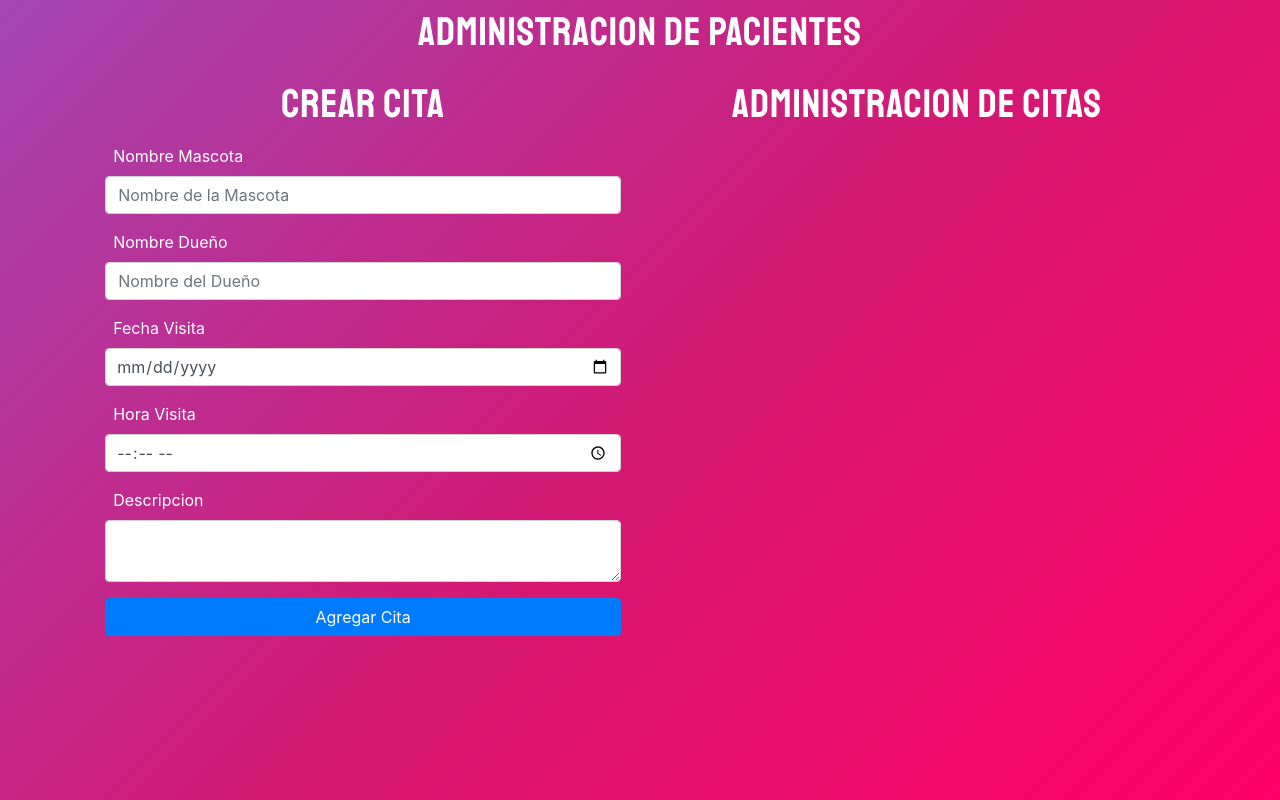
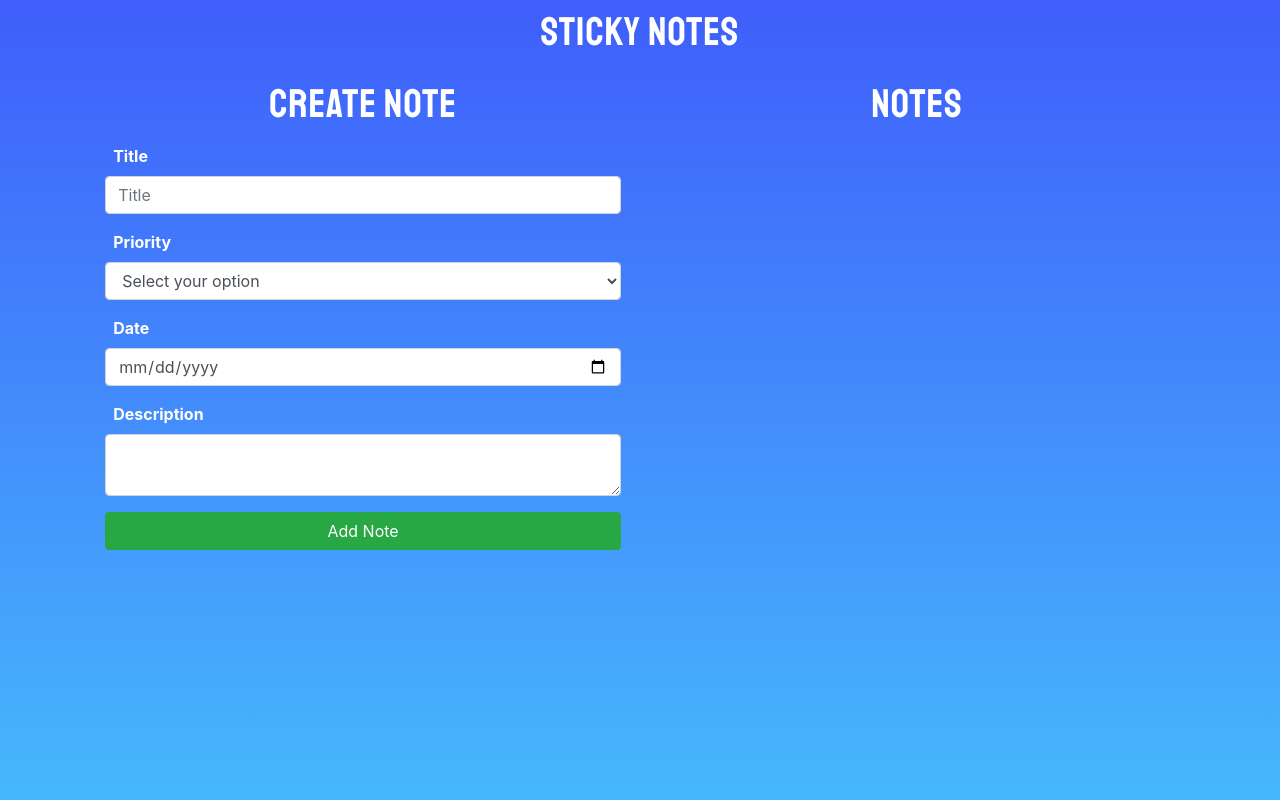
Before and after one commit to Salvador-ON/StickyNotes, a React (Create React App) app: page / in a window 1280 px wide. Built offline with nearby package versions, Linux system fonts and the light colour scheme.

Commit message:
style website

```diff
--- a/src/App.js
+++ b/src/App.js
@@ -32,15 +32,15 @@ function App() {
 
   return (
     <React.Fragment>
-      <h1>Administracion de Pacientes</h1>
-      <div className="conatiner">
+      <h1>Sticky Notes</h1>
+      <div className="conatiner-fluid">
         <div className="row d-flex justify-content-center">
           <div className="col-5 mx-1">
             <Formulario crearCita={CrearCita} />
           </div>
           <div className="col-5 mx-1">
-            <h1>Administracion de citas</h1>
-            <div className="d-flex justify-content-center">
+            <h1>Notes</h1>
+            <div className="">
               {citas.map((cita) => (
                 <Cita key={cita.id} cita={cita} EliminarCita={EliminarCita} />
               ))}
--- a/src/components/Cita.jsx
+++ b/src/components/Cita.jsx
@@ -1,28 +1,59 @@
-import React from 'react';
-import PropTypes from 'prop-types';
+import React from "react";
+import PropTypes from "prop-types";
 
-const Cita = ({cita, EliminarCita}) => {
 
-  const { mascota, dueño, fecha, hora, sintomas, id } = cita;
+const Cita = ({ cita, EliminarCita }) => {
+  const { title, priority, fecha, description, id } = cita;
+
+
+
+  const priorityColor = () => {
+   let colorClass =""
+   console.log(priority);
+    switch (priority) {
+      case "High":
+        colorClass = "card mb-2 mr-2 text-white w-100 bg-danger"
+        break;
+      case "Medium":
+        colorClass = "card mb-2 mr-2 text-white w-100 bg-warning"
+        break;
+      case "Low":
+        colorClass = "card mb-2 mr-2 text-white w-100 bg-success"
+        break;
+      default:
+        colorClass = "card mb-2 mr-2 text-white w-100 bg-secondary"
+        break;
+    }
+    console.log(colorClass);
+    return colorClass;
+  };
+
+  const priorityColorClass = priorityColor();
 
   return (
-    <div className="card mb-2 mr-2" style={{width: "18rem"}}>
+    <div className={priorityColorClass}>
+      <div className="card-header text-capitalize font-weight-bold">
+        {title}
+      </div>
       <div className="card-body">
-        <h5 className="card-title">{mascota}</h5>
-        <h6 className="card-subtitle mb-2 text-muted">{dueño}</h6>
-        <h6 className="card-subtitle mb-2 text-muted"><span className="mr-2" >Fecha:{fecha}</span> <span>Hora:{hora}</span> </h6>
-        <p className="card-text">
-          {sintomas}
-        </p>
-        <button className="btn btn-danger" onClick={()=>EliminarCita(id)}>Eliminar</button>
+        <h6 className="card-subtitle mb-2 text-white">
+          <span className="mr-2 text-white font-weight-bold"><span className="mr-2">Date:</span>{fecha}</span>
+        </h6>
+        <p className="card-text text-white">{description}</p>
+        <button
+          className="btn btn-outline-light w-100"
+          onClick={() => EliminarCita(id)}
+        >
+          Delete
+        </button>
       </div>
     </div>
   );
 };
 
-Cita.propTypes ={
+Cita.propTypes = {
   cita: PropTypes.object.isRequired,
-  EliminarCita: PropTypes.func.isRequired
-}
+  EliminarCita: PropTypes.func.isRequired,
+};
 
 export default Cita;
--- a/src/components/Formulario.jsx
+++ b/src/components/Formulario.jsx
@@ -1,14 +1,13 @@
 import React from "react";
 import "bootstrap/dist/css/bootstrap.css";
-import PropTypes from 'prop-types';
+import PropTypes from "prop-types";
 
 const Formulario = ({ crearCita }) => {
   const [cita, useCita] = React.useState({
-    mascota: "",
-    dueño: "",
+    title: "",
+    priority: "",
     fecha: "",
-    hora: "",
-    sintomas: "",
+    description: "",
   });
 
   const [error, useError] = React.useState(false);
@@ -21,7 +20,7 @@ const Formulario = ({ crearCita }) => {
     });
   };
 
-  const { mascota, dueño, fecha, hora, sintomas } = cita;
+  const { title, priority, fecha, description } = cita;
 
   const SetError = (value) => {
     useError(value);
@@ -29,11 +28,10 @@ const Formulario = ({ crearCita }) => {
 
   const ResetCita = () => {
     useCita({
-      mascota: "",
-      dueño: "",
+      title: "",
+      priority: "",
       fecha: "",
-      hora: "",
-      sintomas: "",
+      description: "",
     });
   };
 
@@ -41,11 +39,10 @@ const Formulario = ({ crearCita }) => {
     e.preventDefault();
 
     if (
-      mascota.trim() === "" ||
-      dueño.trim() === "" ||
+      title.trim() === "" ||
+      priority.trim() === "" ||
       fecha.trim() === "" ||
-      hora.trim() === "" ||
-      sintomas.trim() === ""
+      description.trim() === ""
     ) {
       SetError(true);
       return;
@@ -54,49 +51,61 @@ const Formulario = ({ crearCita }) => {
     SetError(false);
     crearCita(cita);
     ResetCita();
-
-
   };
-
-
 
   return (
     <React.Fragment>
-      <h1>Crear Cita</h1>
+      <h1>Create Note</h1>
 
       {error ? (
         <div className="alert alert-danger" role="alert">
-          Todos los campos son obligatorios
+          All fields are mandatory
         </div>
       ) : null}
 
       <form onSubmit={submitCita}>
         <div className="form-group">
-          <label className="mx-2">Nombre Mascota</label>
+          <label className="mx-2 text-white font-weight-bold">Title</label>
           <input
             type="text"
-            name="mascota"
-            placeholder="Nombre de la Mascota"
+            name="title"
+            placeholder="Title"
             className="form-control"
             onChange={HandleCita}
-            value={mascota}
+            value={title}
           ></input>
         </div>
 
-        <div className="form-group">
-          <label className="mx-2">Nombre Dueño</label>
+        {/* <div className="form-group">
+          <label className="mx-2">Priority</label>
           <input
             type="text"
-            name="dueño"
-            placeholder="Nombre del Dueño"
+            name="priority"
+            placeholder="Priority"
             className="form-control"
             onChange={HandleCita}
-            value={dueño}
+            value={priority}
           ></input>
+        </div> */}
+
+        <div className="form-group">
+          <label className="mx-2 text-white font-weight-bold">Priority</label>
+          <select
+            name="priority"
+            className="form-control"
+            onChange={HandleCita}
+            value={priority}
+          >
+            <option value="" disabled selected>Select your option</option>
+            <option>High</option>
+            <option>Medium</option>
+            <option>Low</option>
+            <option>N/A</option>
+          </select>
         </div>
 
         <div className="form-group">
-          <label className="mx-2">Fecha Visita</label>
+          <label className="mx-2 text-white font-weight-bold">Date</label>
           <input
             type="date"
             name="fecha"
@@ -107,37 +116,25 @@ const Formulario = ({ crearCita }) => {
         </div>
 
         <div className="form-group">
-          <label className="mx-2">Hora Visita</label>
-          <input
-            type="time"
-            name="hora"
+          <label className="mx-2 text-white font-weight-bold">Description</label>
+          <textarea
+            name="description"
             className="form-control"
             onChange={HandleCita}
-            value={hora}
-          ></input>
-        </div>
-
-        <div className="form-group">
-          <label className="mx-2">Descripcion</label>
-          <textarea
-            name="sintomas"
-            className="form-control"
-            onChange={HandleCita}
-            value={sintomas}
+            value={description}
           ></textarea>
         </div>
 
-        <button type="submit" className="btn btn-primary mb-2 w-100">
-          Agregar Cita
+        <button type="submit" className="btn btn-success mb-2 w-100">
+          Add Note
         </button>
       </form>
     </React.Fragment>
   );
 };
 
-
-Formulario.propTypes ={
-  crearCita: PropTypes.func.isRequired
-}
+Formulario.propTypes = {
+  crearCita: PropTypes.func.isRequired,
+};
 
 export default Formulario;
--- a/src/index.css
+++ b/src/index.css
@@ -1,13 +1,16 @@
 html {
   min-height: 100%;
+  width: 100%;
+  overflow-x: hidden;
 }
 body {
-  margin: 0;
-  padding: 0;
   font-family: sans-serif;
-  background-image: linear-gradient(-225deg, #A445B2 0%, #D41872 52%, #FF0066 100%);
+  background: rgb(63,94,251);
+  background: linear-gradient(180deg, rgba(63,94,251,1) 0%, rgba(70,184,252,1) 100%);
   min-height: 100%;
-  padding-bottom: 5rem;
+  width: 100%;
+  overflow-x: hidden;
+
 }
 h1, h2  {
   color: white;
@@ -19,75 +22,7 @@ h1, h2  {
   font-family: 'Staatliches', cursive;
   letter-spacing: 1px;
 }
-.lista-citas .media {
-  border-bottom: 1px solid #e1e1e1;
-  padding-bottom: 3rem;
+
+.bg-orange {
+  background-color: orangered;
 }
-
-.lista-citas .media:last-of-type{
-  border-bottom: 0;
-}
-.lista-citas .media-body p {
-  margin:0;
-}
-.lista-citas .media-body button {
-  margin-top: 1rem!important;
-}
-.lista-citas .media-body span {
-  font-weight: bold;
-}
-
-label {
-  color: white;
-}
-
-input[type="date"],
-input[type="time"] {
-  height: 38px;
-    padding: 6px 10px;
-    background-color: #fff;
-    border: 1px solid #D1D1D1;
-    border-radius: 4px;
-    box-shadow: none;
-    box-sizing: border-box;
-}
-
-.cita {
-  padding: 2rem;
-  background: white;
-  border-bottom: 1px solid #e1e1e1;
-  color: black;
-}
-
-.cita p {
-  font-weight: bold;
-  margin-bottom: .8rem;
-}
-.cita p span {
-  font-weight: normal;
-
-}
-.cita:first-of-type {
-  border-top-left-radius: 1rem;
-  border-top-right-radius: 1rem;
-}
-.cita:last-of-type {
-  border-bottom-left-radius: 1rem;
-  border-bottom-right-radius: 1rem;
-}
-.button.eliminar,
-.button.eliminar:hover {
-  background-color: #c10059;
-  color: white;
-  margin-top: 2rem;
-}
-
-.alerta-error {
-  background-color: white;
-  color: red;
-  padding: 1rem;
-  font-size: 2rem;
-  text-transform: uppercase;
-  text-align: center;
-  font-family:  'Staatliches', cursive;
-}
```
